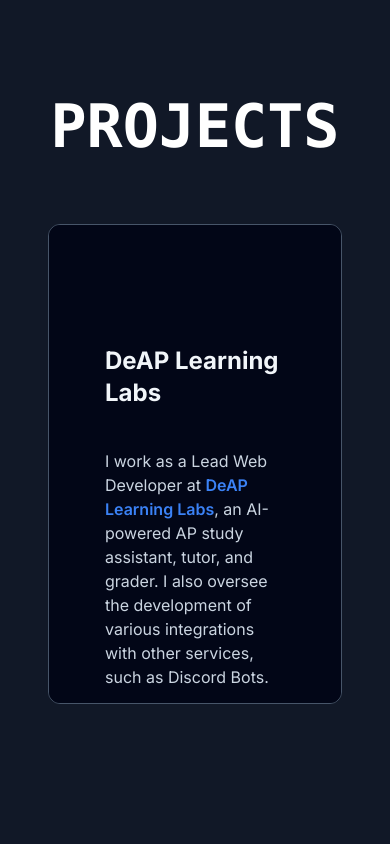
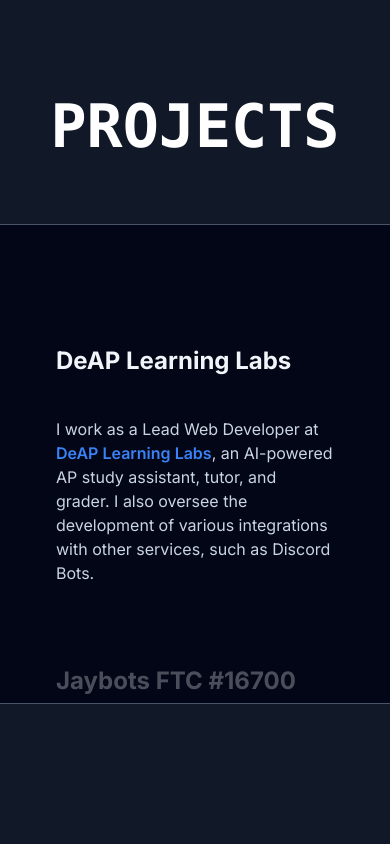
Before and after one commit to jedim101/matthewglasser.org, a Next.js app: page /projects in a window 390 px wide. Shown: the top 844 px of the page. Built offline with nearby package versions, Linux system fonts and the light colour scheme.

Commit message:
more mobile friendly

```diff
--- a/app/page.tsx
+++ b/app/page.tsx
@@ -14,8 +14,12 @@
 					particleCount={300}
 					baseHue={150}
 					baseSpeed={0}
-					className="flex h-full w-full flex-col items-center justify-center  px-2 py-4 md:px-10">
-					<TitleReveal className="h-16 text-center text-7xl font-semibold text-white" text="Matthew Glasser" />
+					className="flex h-full w-full flex-col items-center justify-center px-2 py-4 md:px-10">
+					<TitleReveal
+						className="flex h-[1/2vh] items-end text-center text-7xl font-semibold text-white"
+						text="Matthew Glasser"
+					/>
+					{/* <div className="flex h-full flex-col items-center"> */}
 					<p className="mt-6 max-w-xl text-center text-2xl text-gray-200">
 						Full Stack Software Engineer & Web Developer
 					</p>
@@ -42,6 +46,7 @@
 							<div className="absolute inset-x-0 -bottom-px mx-auto h-px w-1/2 bg-gradient-to-r  from-transparent via-indigo-500 to-transparent shadow-2xl" />
 						</Link>
 					</div>
+					{/* </div> */}
 				</Vortex>
 			</div>
 		</main>
--- a/app/projects/page.tsx
+++ b/app/projects/page.tsx
@@ -67,7 +67,7 @@
 
 export default function Projects() {
 	return (
-		<main className="flex min-h-screen w-screen flex-col items-center space-y-16 bg-gray-900 p-12 pt-24">
+		<main className="flex min-h-screen w-screen flex-col items-center space-y-16 bg-gray-900 pt-24">
 			<TitleReveal className="h-16 text-6xl font-semibold text-white" text="Projects" />
 			<StickyScroll content={content} />
 		</main>
--- a/components/sticky-scroll.tsx
+++ b/components/sticky-scroll.tsx
@@ -45,7 +45,7 @@
 			animate={{
 				backgroundColor: content.map((item) => item.backgroundColor)[activeCard],
 			}}
-			className="relative h-[30rem] max-w-6xl justify-center space-x-10 overflow-y-auto rounded-xl border border-slate-600 p-10 md:flex"
+			className="relative h-[30rem] w-screen max-w-4xl justify-center space-x-10 overflow-y-auto border-y border-slate-600 p-10 sm:flex md:rounded-xl md:border-x"
 			ref={ref}>
 			<div className="div relative flex items-start px-4">
 				<div className="h-fit max-w-2xl">
@@ -68,7 +68,7 @@
 								animate={{
 									opacity: activeCard === index ? 1 : 0.3,
 								}}
-								className="text-kg mt-10 max-w-sm text-slate-300">
+								className="text-kg mt-10 text-slate-300 md:max-w-sm">
 								{item.description}
 							</motion.p>
 						</div>
@@ -79,7 +79,7 @@
 			<Link
 				href={content[activeCard].url}
 				target="_blank"
-				className="sticky top-0 hidden w-96 items-center overflow-hidden duration-150 hover:scale-110 lg:flex">
+				className="sticky top-0 hidden w-96 items-center overflow-hidden duration-150 hover:scale-110 md:flex">
 				<div className="aspect-video w-full overflow-hidden rounded-lg border border-slate-600">
 					<Image src={content[activeCard].image} width={384} height={216} alt="project image" className="w-full" />
 				</div>
--- a/components/titleReveal.tsx
+++ b/components/titleReveal.tsx
@@ -15,7 +15,7 @@
 					text
 						.substring(iterations / 2)
 						.split("")
-						.map((e) => characters[Math.floor(Math.random() * characters.length)])
+						.map((e) => (e === " " ? " " : characters[Math.floor(Math.random() * characters.length)]))
 						.join(""),
 			);
 			console.log(iterations);
```
